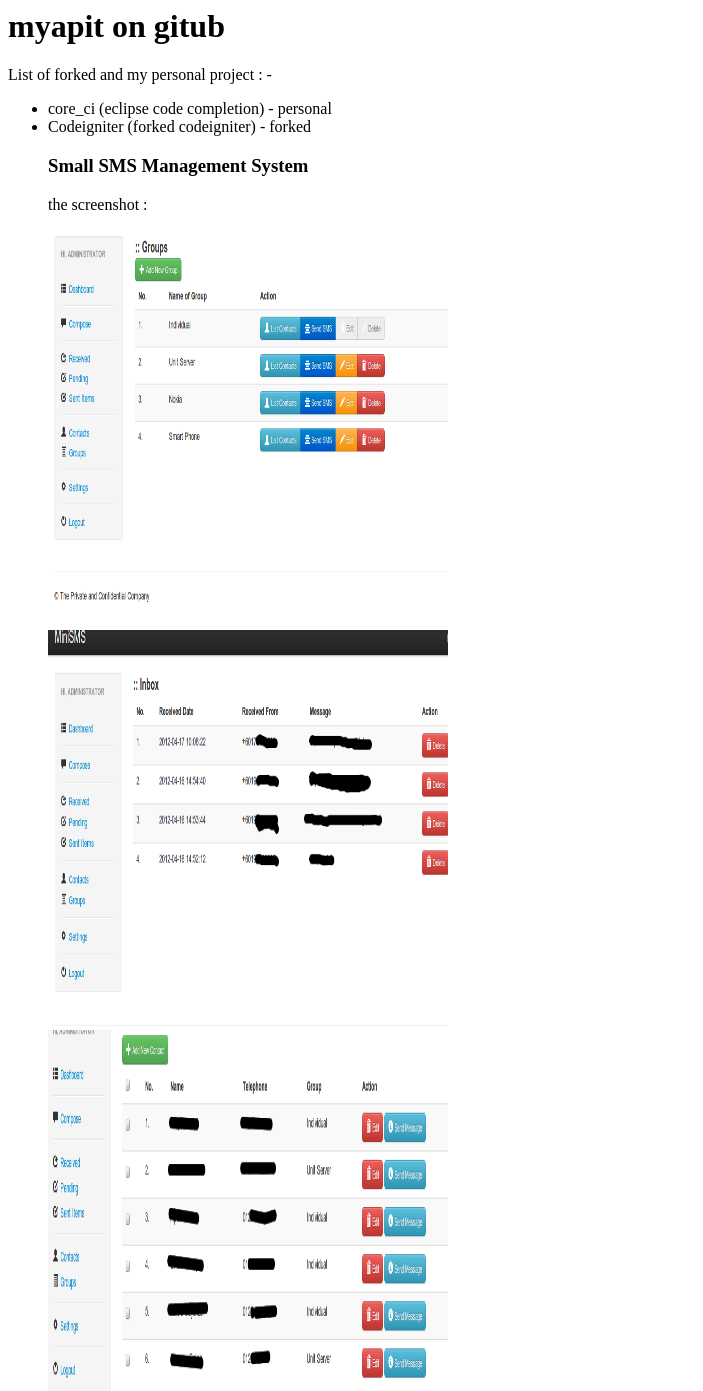
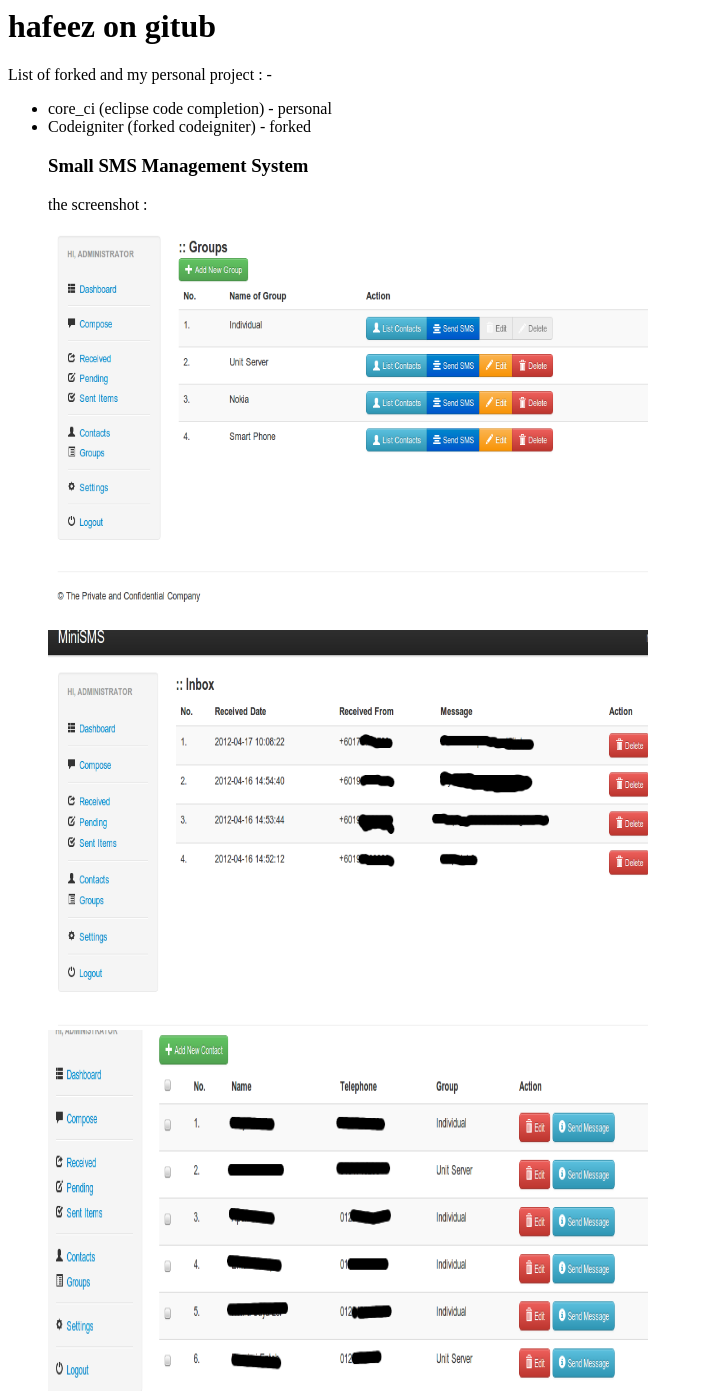
Before and after one commit to myapit/myapit.github.com-OLD, a plain HTML site: page index.html in a window 1280 px wide. Shown: the top 1391 px of the page, without its empty margins (0-703 px from the left). Drawn offline with Linux system fonts and the light colour scheme.

Commit message:
edit minisms screen shot 3

```diff
--- a/index.html
+++ b/index.html
@@ -1,10 +1,10 @@
 <html>
 <head>
-<title>Myapit Github Webpage</title>
+<title>Hafeez Github Webpage</title>
 </head>
 
 <body>
-<h1>myapit on gitub</h1>
+<h1>hafeez on gitub</h1>
 List of forked and my personal project : -<br>
 <ul>
 	<li>core_ci (eclipse code completion) - personal</li>
@@ -16,10 +16,10 @@ List of forked and my personal project : -<br>
 
 the screenshot :
 <p>
-<img src="skrin/minisms-1.png" height=400 width=400><br>
-<img src="skrin/minisms-2.png" height=400 width=400><br>
-<img src="skrin/minisms-3.png" height=400 width=400><br>
-<img src="skrin/minisms-4.png" height=400 width=400><br>
+<img src="skrin/minisms-1.png" height=400 width=600><br>
+<img src="skrin/minisms-2.png" height=400 width=600><br>
+<img src="skrin/minisms-3.png" height=400 width=600><br>
+<img src="skrin/minisms-4.png" height=400 width=600><br>
 </p>
 </div>
 
```
